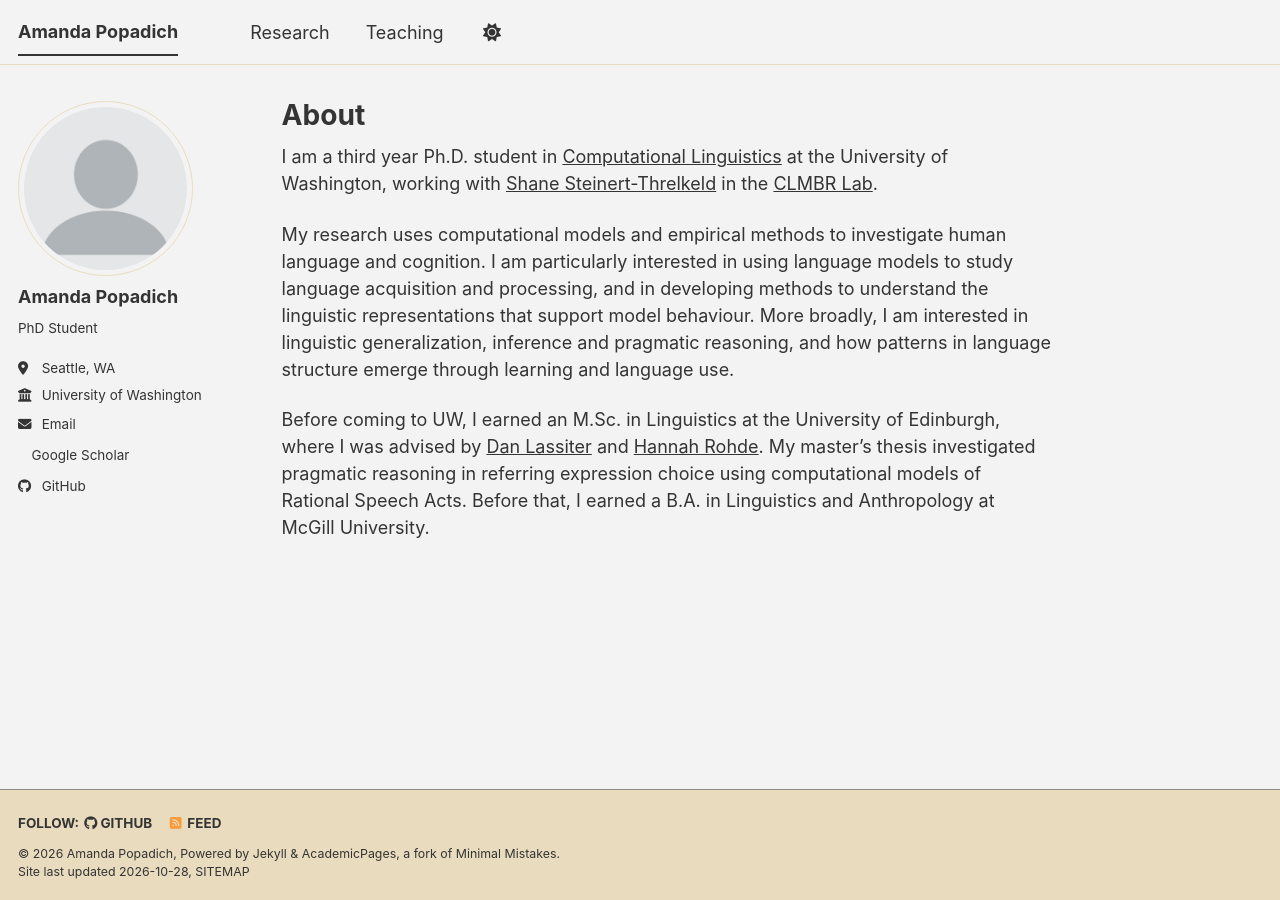
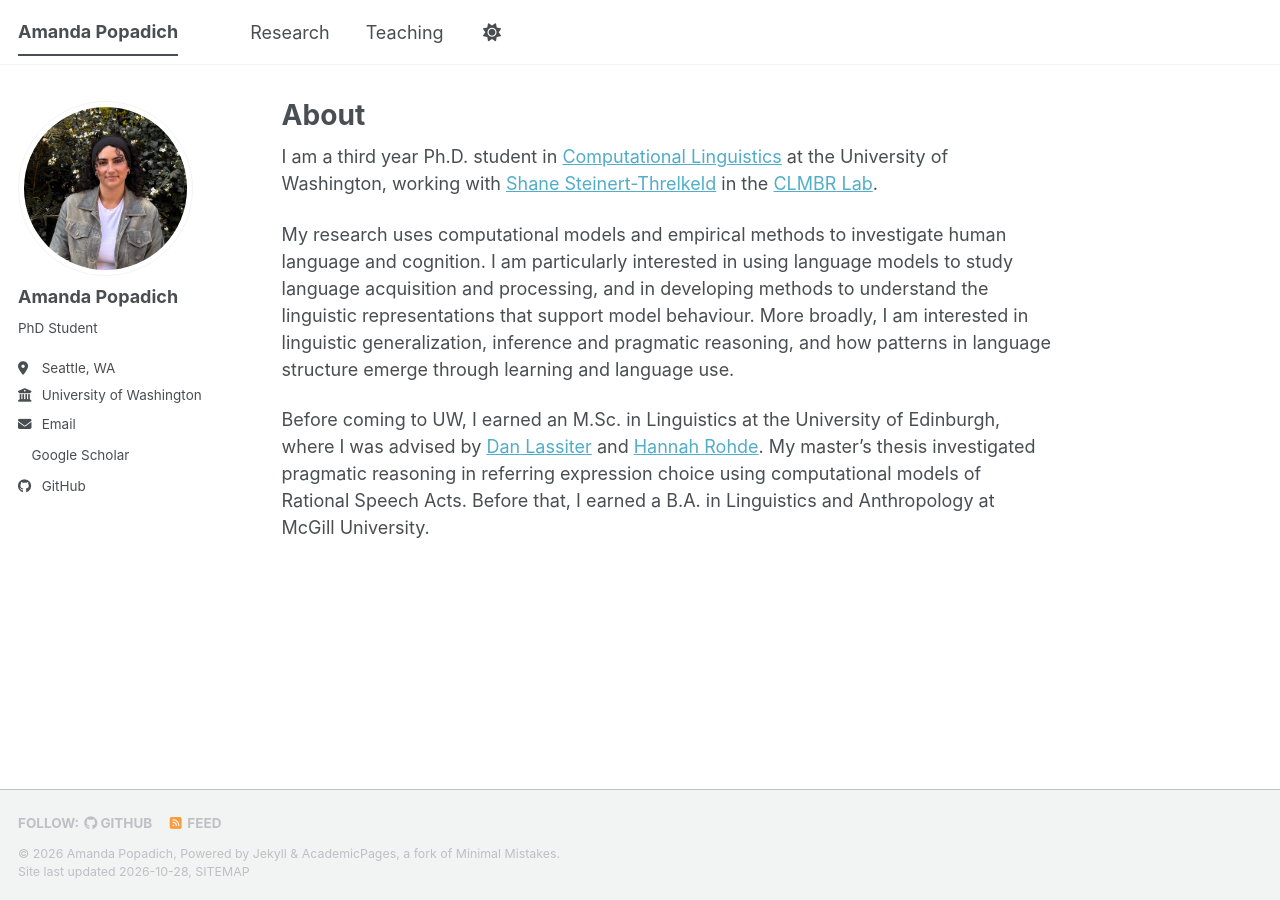
Before and after one commit to AmandaPop/amandapop.github.io, a Jekyll site: the page built from _pages/about.md, in a window 1280 px wide. Built offline with Jekyll 4.4.1, drawn with Linux system fonts in a browser that asks for light colours; a script bundle is joined from its source files by our own code; a style sheet for code colours, icons or effects is not loaded.

Commit message:
Change site theme to 'default' and update avatar

```diff
--- a/_config.yml
+++ b/_config.yml
@@ -8,7 +8,7 @@
 
 # Basic Site Settings
 locale                   : "en-US"
-site_theme               : "dirt" # The available themes options are "default", "air", "sunrise", "mint", "dirt" and "contrast"
+site_theme               : "default" # The available themes options are "default", "air", "sunrise", "mint", "dirt" and "contrast"
 title                    : "Amanda Popadich"
 title_separator          : "-"
 name                     : &name "Amanda Popadich"
@@ -23,7 +23,7 @@ repository               : "AmandaPop/AmandaPop.github.io"
 #               Additional customization can be done by editing /_includes/author-profile.html
 author:
   # Biographic information
-  avatar           : "profile.png"
+  avatar           : "profile.jpeg"
   name             : "Amanda Popadich"
   pronouns         : # example: "she/her"
   bio              : "PhD Student"
```
